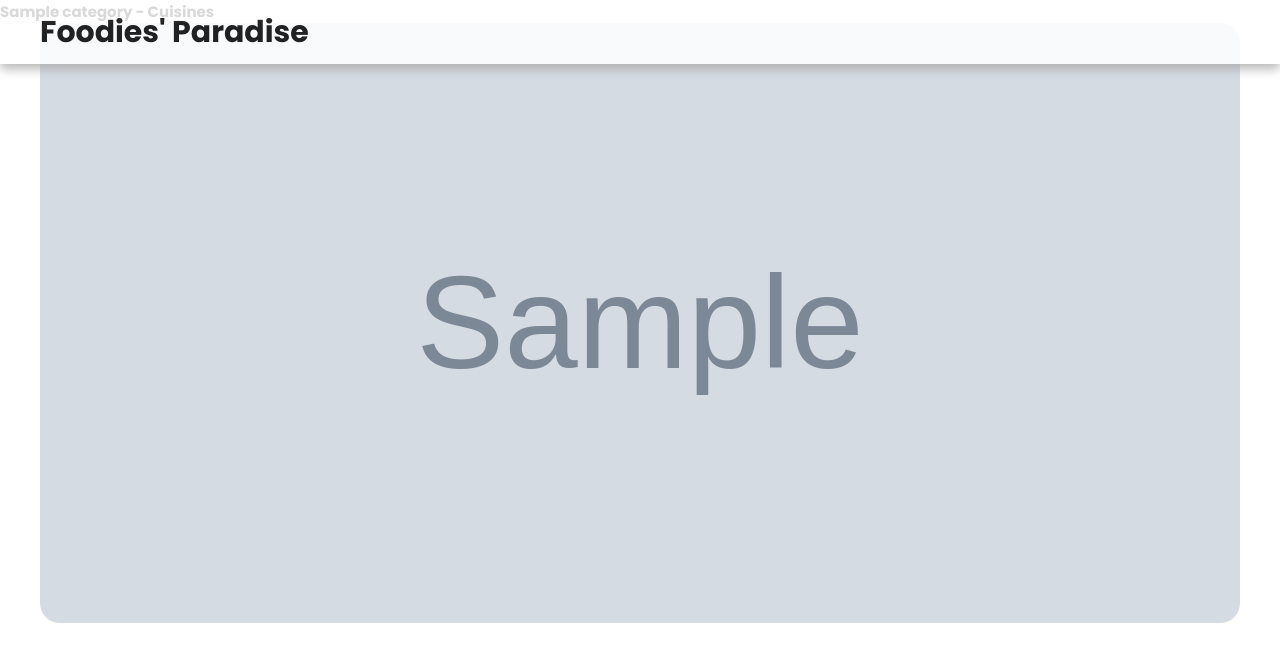
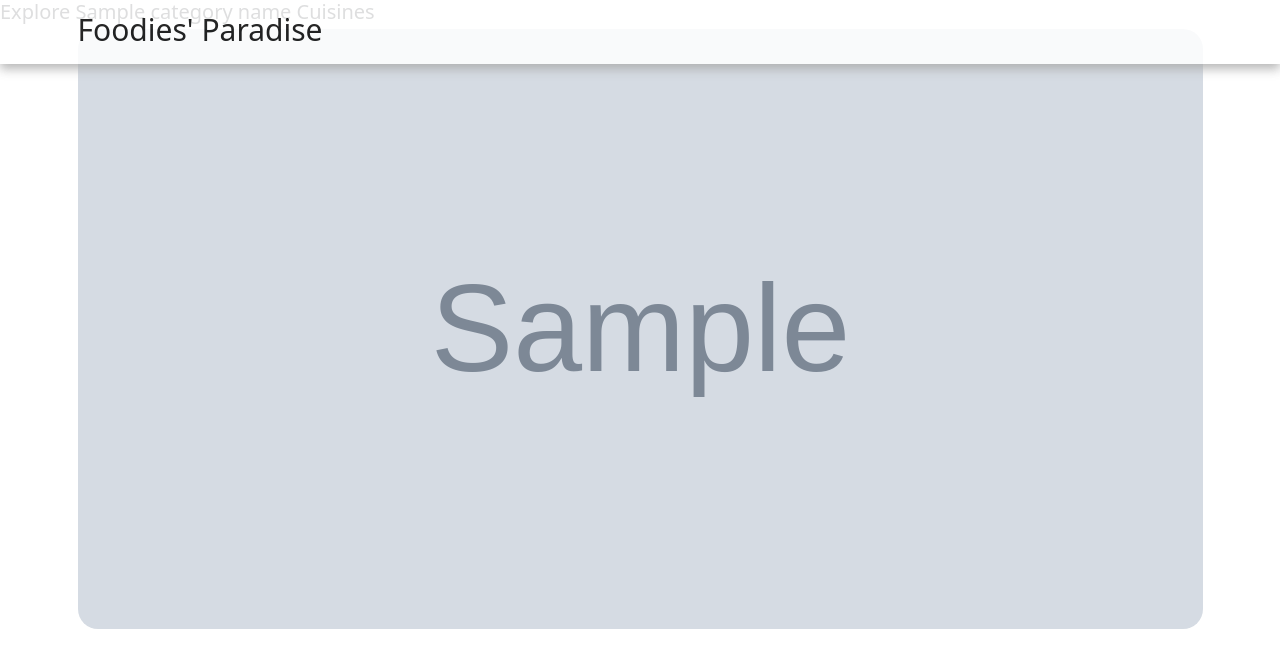
Before and after one commit to vsk612203095/Foodies-Paradise, a Flask app: template templates/cuisine.html in a window 1280 px wide. Shown: the top 668 px of the page. Run offline with Flask 3, Linux system fonts and the light colour scheme; the template is opened without the code that fills it: most values are stand-ins (such as "Sample title", 1, 10 or a date in 2020); grey boxes marked "Sample" are stand-in pictures.

Commit message:
cuisine.html and cuisine route finally done

```diff
--- a/app.py
+++ b/app.py
@@ -3,7 +3,7 @@
 import pymysql
 
 app = Flask(__name__)
-app.secret_key = "vskokare7"  # Use a strong secret key
+app.secret_key = "Mahi7781@"  # Use a strong secret key
 bcrypt = Bcrypt(app)
 
 # Database connection function
@@ -42,29 +42,38 @@
     return render_template('about.html')
 
 # Cuisines Page Route
-@app.route('/cuisines')
-def show_cuisines():
+@app.route('/cuisines/<int:category_id>')
+def show_cuisines(category_id):
     connection = get_db_connection()
     cursor = connection.cursor()
-    query = """
-        SELECT c.cuisine_id, c.cuisine_name, c.cuisine_image, c.category_id, cat.category_name
-        FROM cuisines c
-        JOIN categories cat ON c.category_id = cat.category_id
-        ORDER BY cat.category_name;
-    """
-    cursor.execute(query)
-    results = cursor.fetchall()
+
+    # Fetch category name for the given category_id
+    cursor.execute("SELECT category_name FROM categories WHERE category_id = %s", (category_id,))
+    category = cursor.fetchone()  # Returns None if no match
+
+    print("CATEGORY FETCHED:", category)  # Debugging statement
+
+    # If category_id doesn't exist, return a 404 error
+    if not category:
+        return f"Category with ID {category_id} not found", 404
+
+    category_name = category["category_name"]  # Extract category name
+
+    # Fetch cuisines related to the category_id
+    cursor.execute("SELECT cuisine_id, cuisine_name, cuisine_image FROM cuisines WHERE category_id = %s", (category_id,))
+    cuisines = cursor.fetchall()
+
+    print("CUISINES FETCHED:", cuisines)  # Debugging statement
+
+    # Convert results into a list of dictionaries
+    cuisine_list = [{"cuisine_id": row["cuisine_id"], "cuisine_name": row["cuisine_name"], "cuisine_image": row["cuisine_image"]} for row in cuisines]
+
     connection.close()
 
-    # Organizing cuisines by category
-    categories = {}
-    for row in results:
-        category_name = row["category_name"]
-        if category_name not in categories:
-            categories[category_name] = []
-        categories[category_name].append(row)
+    return render_template('cuisine.html', category_name=category_name, cuisines=cuisine_list)
 
-    return render_template('cuisine.html', categories=categories)
+
+
 
 # Register Route
 @app.route('/register', methods=['GET', 'POST'])
@@ -153,5 +162,5 @@
     return redirect(url_for('login'))
 
 # Run the Flask application
-if __name__ == '__main__':
-    app.run(debug=True)
+if __name__ == "__main__":
+    app.run(host="0.0.0.0", port=5001, debug=True)
--- a/templates/cuisine.html
+++ b/templates/cuisine.html
@@ -4,7 +4,8 @@
     <meta charset="UTF-8">
     <meta name="viewport" content="width=device-width, initial-scale=1.0">
     <link rel="stylesheet" href="{{ url_for('static', filename='css/style.css') }}">
-    <title>{{ category.name }} - Cuisines</title>
+    <link href="https://cdn.jsdelivr.net/npm/bootstrap@5.3.3/dist/css/bootstrap.min.css" rel="stylesheet" integrity="sha384-QWTKZyjpPEjISv5WaRU9OFeRpok6YctnYmDr5pNlyT2bRjXh0JMhjY6hW+ALEwIH" crossorigin="anonymous">
+    <title>Cuisines</title>
 </head>
 <body>
     <nav class="nav">
@@ -12,22 +13,25 @@
             <h1 class="logo">Foodies' Paradise</h1>
         </div>
     </nav>
+    {% if cuisines %}
         <section id="cuisines">
-        <h2>{{ category.name }} - Cuisines</h2>
+            <h2>Explore {{ category_name }} Cuisines</h2>
             <div class="cuisine-container container">
                 {% for cuisine in cuisines %}
                     <div class="cuisine-type">
-                <a href="{{url_for('cuisine_page' , category_id=category.category_id , cuisine_id = cuisine.id)}}">
                         <div class="img-container">
-                        <img src="{{ url_for('static', filename=cuisine.image) }}" alt="{{ cuisine.cuisine_name }}">
+                            <img src="{{ cuisine.cuisine_image }}" alt="{{ cuisine.cuisine_name }}">
                             <div class="img-content">
                                 <h3>{{ cuisine.cuisine_name }}</h3>
                             </div>
                         </div>
-                </a>
                     </div>
                 {% endfor %}
             </div>
         </section>
+    {% else %}
+        <p>No cuisines available for {{ category_name }}.</p>
+    {% endif %}
+
 </body>
 </html>
--- a/templates/index.html
+++ b/templates/index.html
@@ -49,8 +49,7 @@
         <div class="category-container container">
             {% for category in categories %}
             <div class="food-box">
-                <a href="{{ url_for('home',  category_id=category.category_id) }}" class="category-link">
-
+                <a href="{{ url_for('show_cuisines',  category_id=category.category_id) }}" class="category-link">
                     <h3>{{ category.category_name }}</h3>
                 </a>
             </div>
```
Lines whose indentation alone changed are shown as unchanged.
